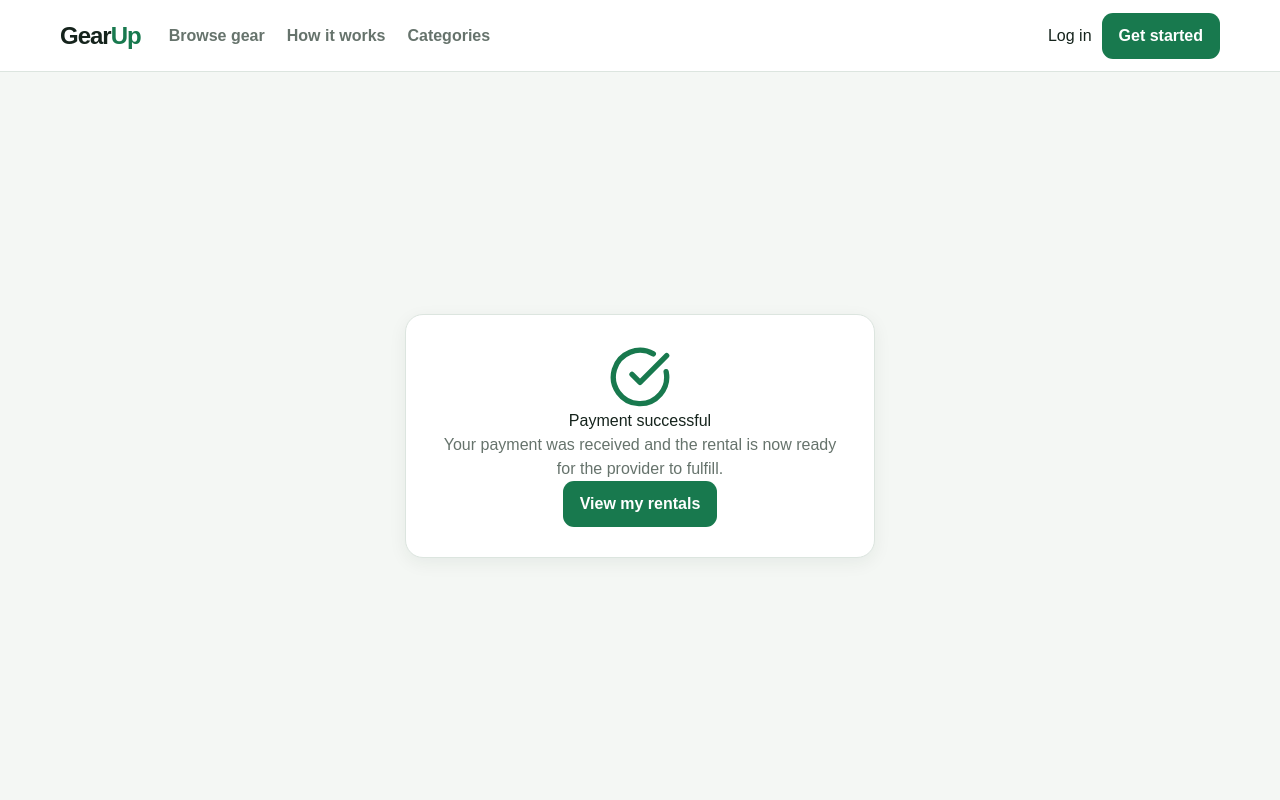
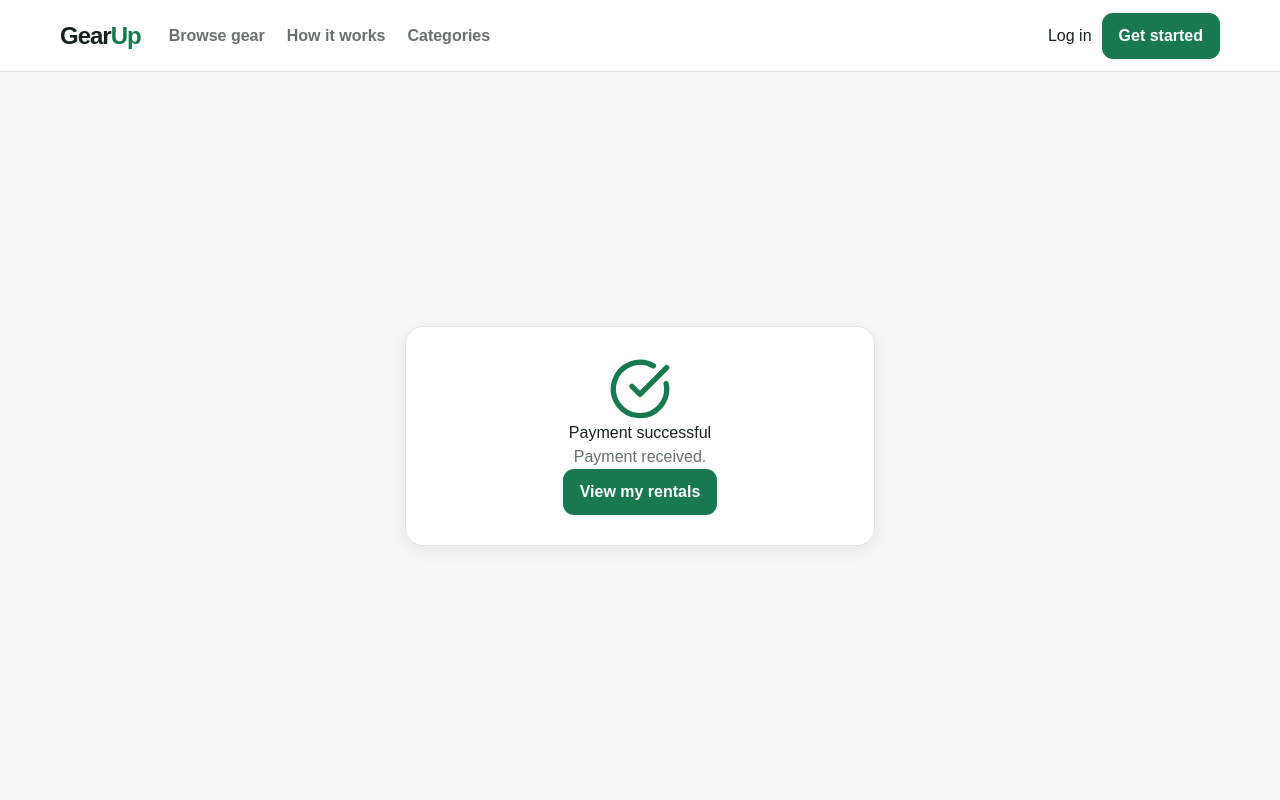
Before and after one commit to HinataHamura/B7A5, a Next.js app: page /payment/success in a window 1280 px wide. Shown: the top 800 px of the page. Built offline with nearby package versions, Linux system fonts and the light colour scheme; no server answers.

Commit message:
fix: confirm Stripe session after successful checkout

```diff
--- a/app/payment/success/page.tsx
+++ b/app/payment/success/page.tsx
@@ -1,2 +1,2 @@
-import Link from "next/link";import { CheckCircle } from "lucide-react";import { Card } from "@/components/ui";
-export default async function Success({searchParams}:{searchParams:Promise<{session_id?:string}>}){const {session_id}=await searchParams;return <div className="auth-wrap"><Card className="auth-card" style={{textAlign:"center"}}><CheckCircle size={64} color="#18794e" style={{margin:"auto"}}/><h1>Payment successful</h1><p className="muted">Your payment was received and the rental is now ready for the provider to fulfill.</p>{session_id&&<small>Stripe session: {session_id.slice(0,18)}…</small>}<Link className="btn" href="/dashboard/customer">View my rentals</Link></Card></div>}
+import Link from "next/link";import { CheckCircle } from "lucide-react";import { Card } from "@/components/ui";import { PaymentConfirmation } from "@/components/payment-confirmation";
+export default async function Success({searchParams}:{searchParams:Promise<{session_id?:string}>}){const {session_id}=await searchParams;return <div className="auth-wrap"><Card className="auth-card" style={{textAlign:"center"}}><CheckCircle size={64} color="#18794e" style={{margin:"auto"}}/><h1>Payment successful</h1><PaymentConfirmation sessionId={session_id}/>{session_id&&<small>Stripe session: {session_id.slice(0,18)}…</small>}<Link className="btn" href="/dashboard/customer">View my rentals</Link></Card></div>}
--- /dev/null
+++ b/components/payment-confirmation.tsx
@@ -0,0 +1,9 @@
+"use client";
+import { useEffect,useState } from "react";
+import { api } from "@/lib/api";
+
+export function PaymentConfirmation({sessionId}:{sessionId?:string}){
+ const [message,setMessage]=useState(sessionId?"Confirming payment with Stripe…":"Payment received.");
+ useEffect(()=>{if(!sessionId)return;api("/payments/confirm",{method:"POST",body:JSON.stringify({transactionId:sessionId})}).then(()=>setMessage("Payment confirmed and your rental status is updated.")).catch(()=>setMessage("Stripe received the payment. Status will update through the secure webhook shortly."))},[sessionId]);
+ return <p className="muted" aria-live="polite">{message}</p>
+}
```
